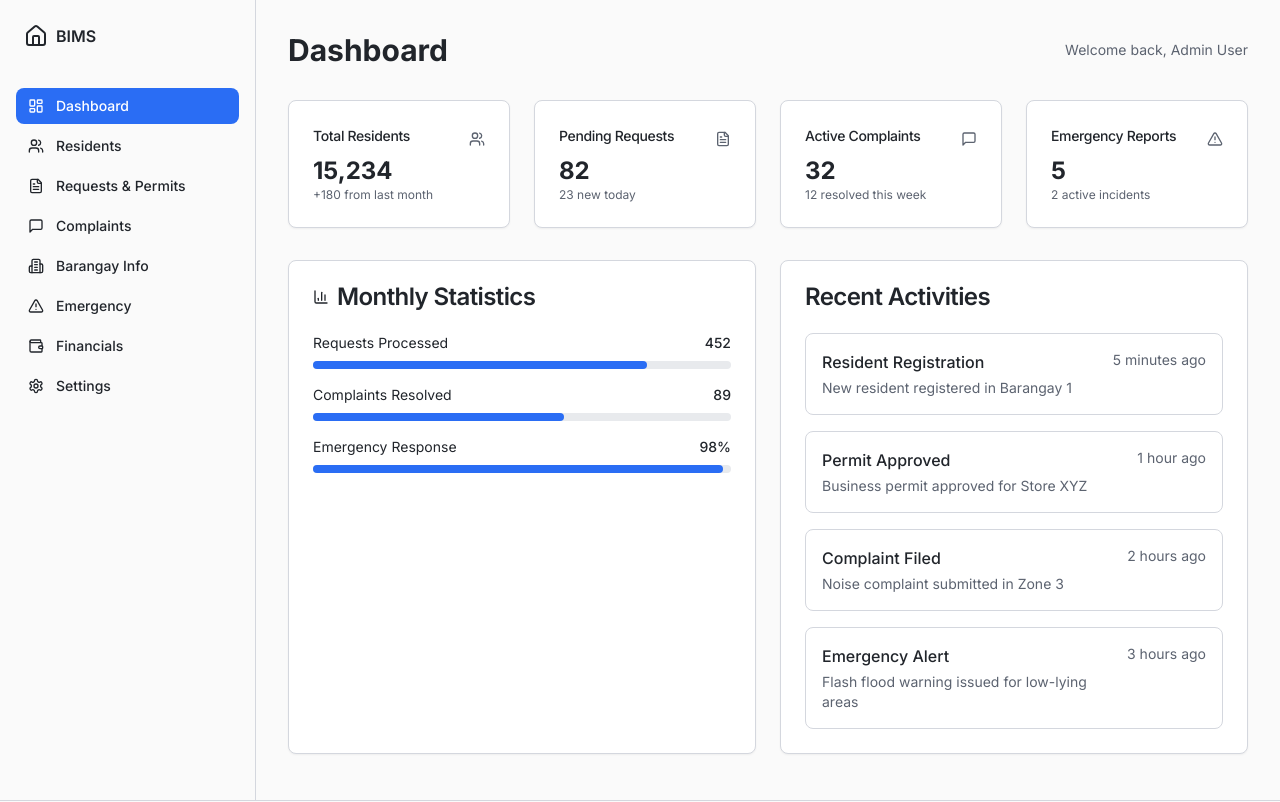
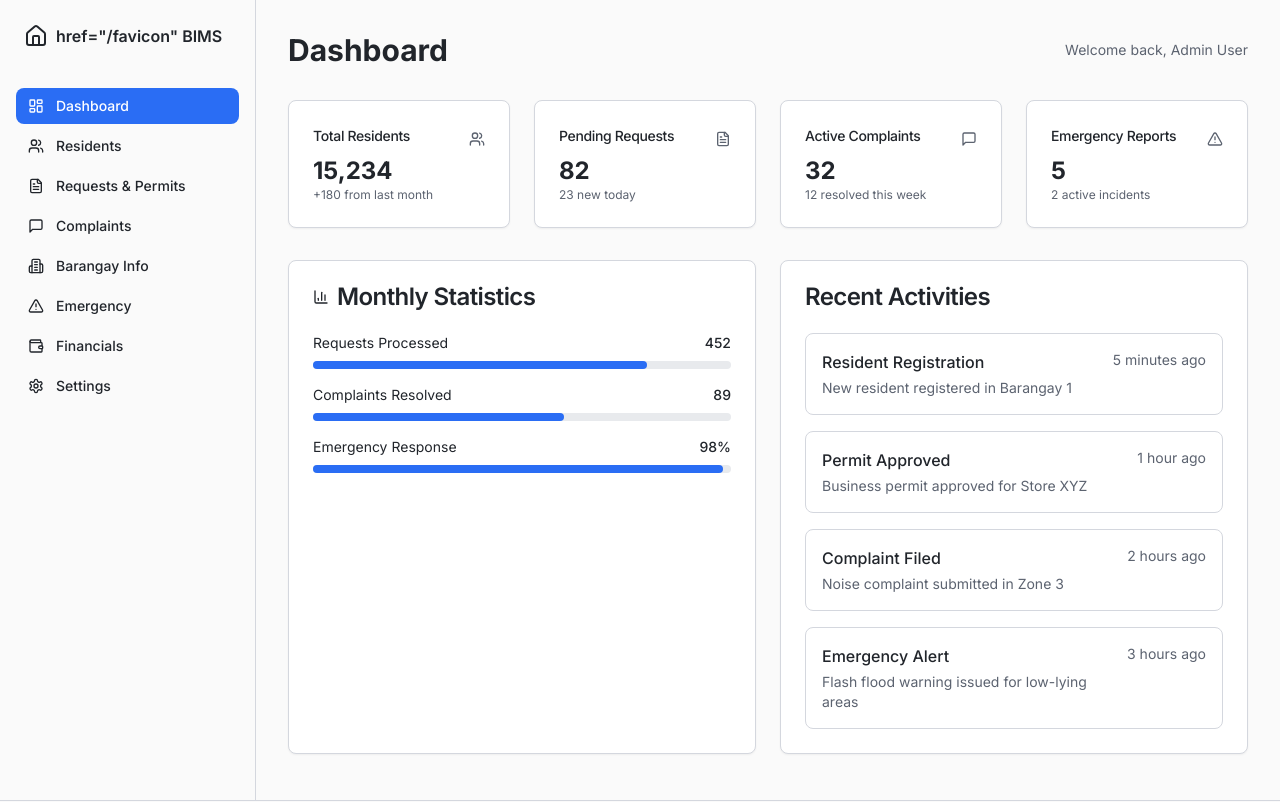
Before and after one commit to DownMan01/barangay-demo, a Next.js app: page /dashboard in a window 1280 px wide. Shown: the top 802 px of the page. Built offline with nearby package versions, Linux system fonts and the light colour scheme.

Commit message:
Update sidebar.tsx

```diff
--- a/components/sidebar.tsx
+++ b/components/sidebar.tsx
@@ -34,7 +34,7 @@ export function Sidebar() {
       <div className="p-6">
         <div className="flex items-center gap-2 font-semibold">
           <Home className="h-6 w-6" />
-          <span>BIMS</span>
+          <a> href="/favicon" BIMS</a>
         </div>
       </div>
       <nav className="flex-1 space-y-1 p-4">
```
